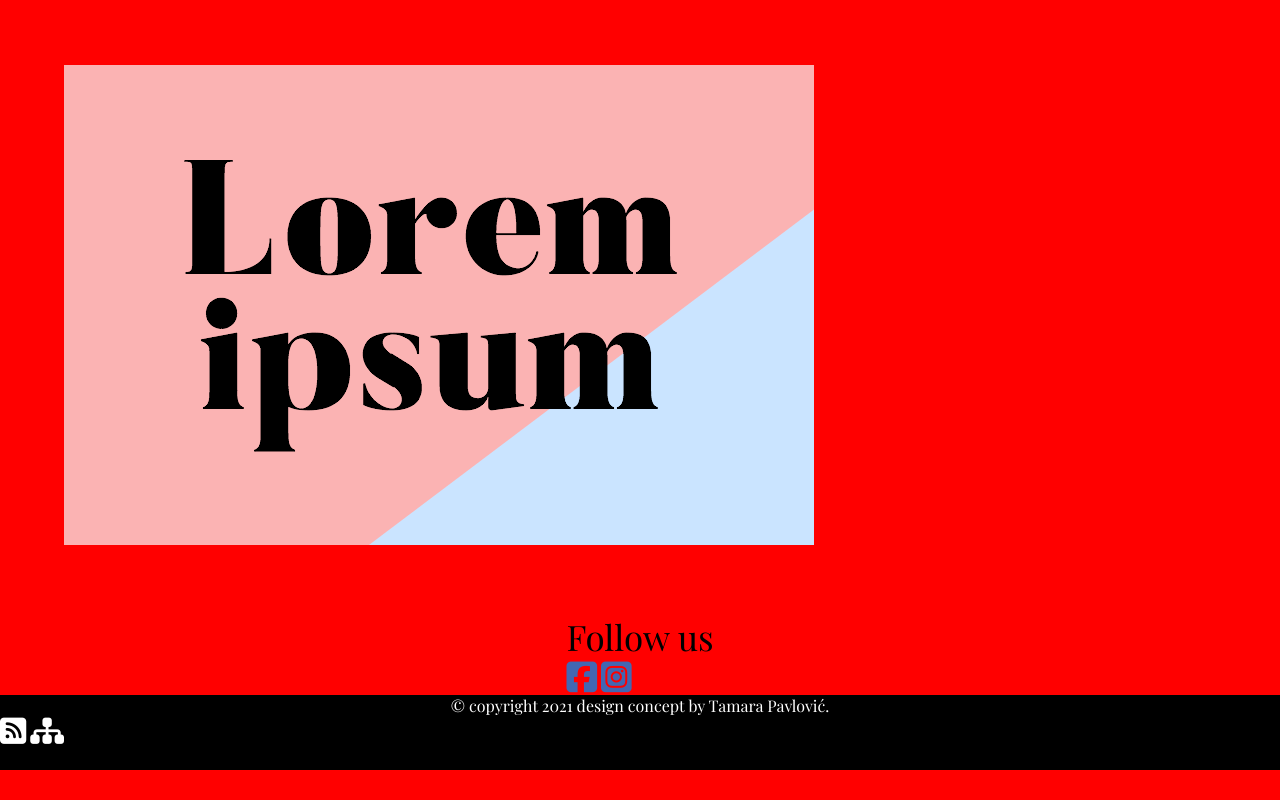
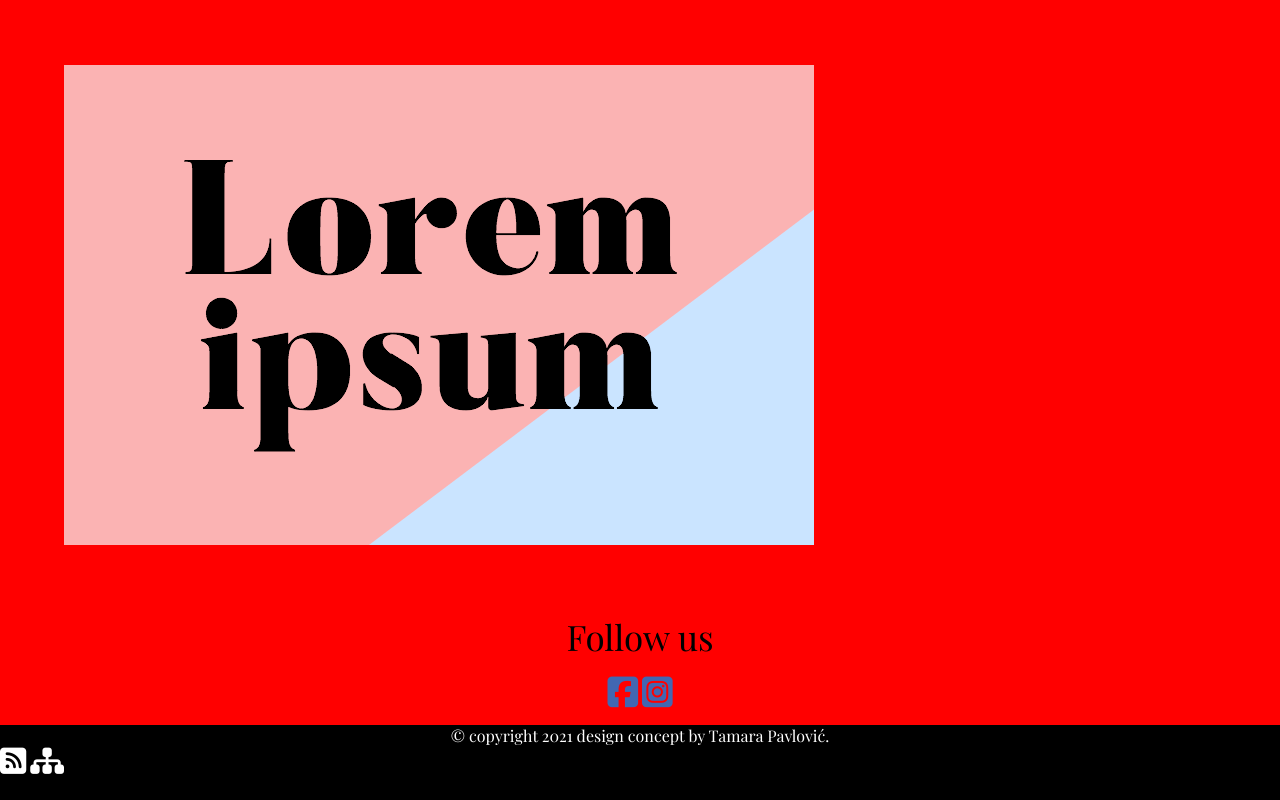
Before and after one commit to Tacumaki99/Loui-Armstrong, a plain HTML site: page index.html in a window 1280 px wide. Shown: the part 1611-2411 px from the top of the page. Before the commit the page ends 2381 px from the top, so only its background shows below. Drawn offline with nearby package versions, Linux system fonts and the light colour scheme.

Commit message:
center social media icons under Follow Us and add top margin

```diff
--- a/assets/style/style.css
+++ b/assets/style/style.css
@@ -61,6 +61,7 @@ header nav ul li {
 .followicon {
     width: fit-content;
     margin: auto;
+    text-align: center;
 }
 
 .followicon  i {
@@ -70,6 +71,10 @@ header nav ul li {
 
 .followicon p {
     font-size: 35px;
+}
+
+.followicon-icons-wrapper{
+    margin: 15px auto;
 }
 
 
--- a/index.html
+++ b/index.html
@@ -57,8 +57,10 @@
 
                 <div class="followicon">
                     <p>Follow us</p>
-                    <i class="fab fa-facebook-square"></i>
-                    <i class="fab fa-instagram-square"></i>
+                   <div class="followicon-icons-wrapper">
+                       <i class="fab fa-facebook-square"></i>
+                       <i class="fab fa-instagram-square"></i>
+                   </div>
                 </div>
 
                 <div class="cleaner">
```
